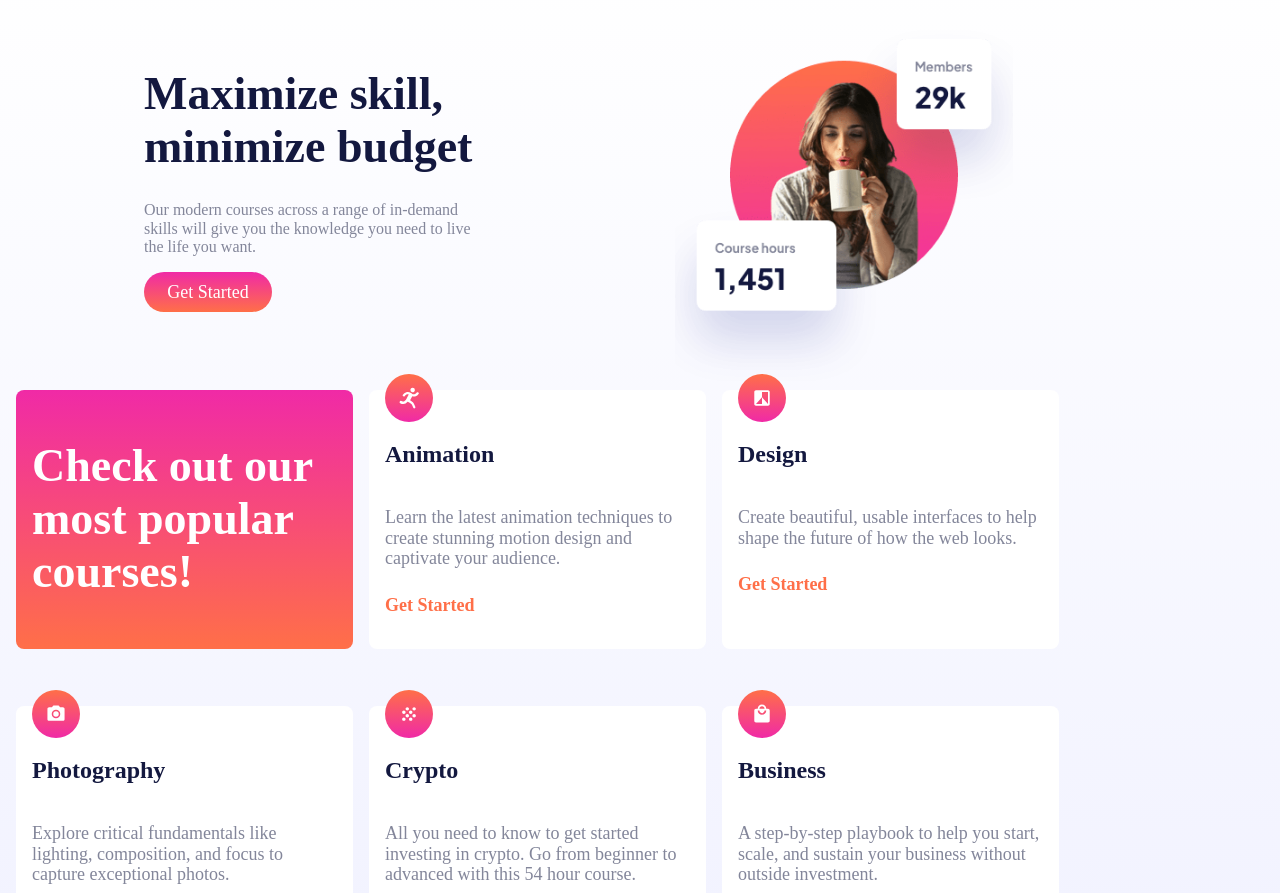
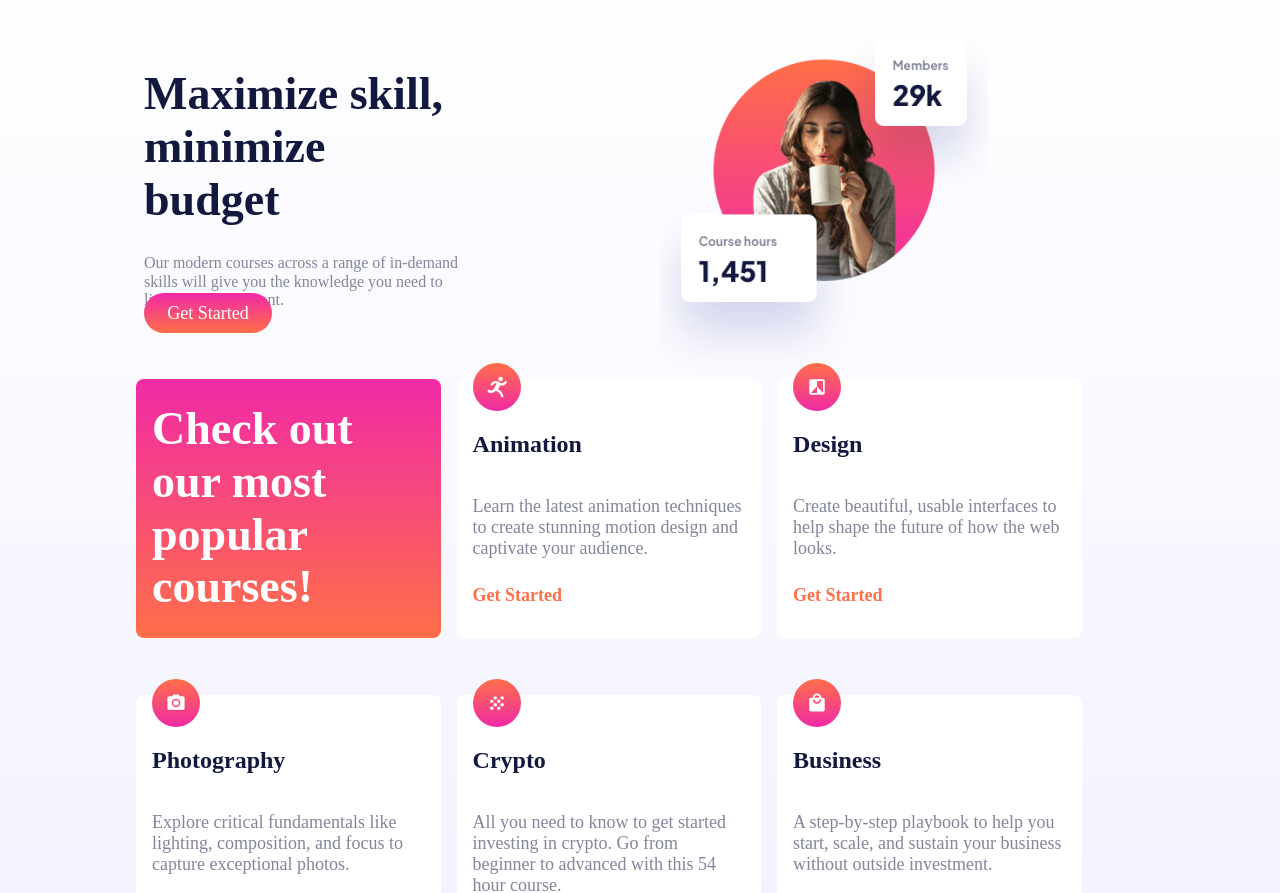
Before and after one commit to danielveg4/skilled-learning, a website built with Vite: page src/index.html in a window 1280 px wide. Shown: the part 59-952 px from the top of the page. Built offline with nearby package versions, Linux system fonts and the light colour scheme; some packages are replaced by stand-ins of ours.

Commit message:
Update style.css

```diff
--- a/src/css/style.css
+++ b/src/css/style.css
@@ -39,14 +39,22 @@ body {
 
 .header {
   display: flex;
-  flex-direction: row;
+  flex-direction: column;
   padding: 1rem;
 }
 
-@media screen and (min-width: 600px) {
+@media screen and (min-width: 768px) {
   .header {
     flex-direction: row;
-    justify-items: center;
+    margin-left: 2rem;
+    margin-right: 2rem;
+  }
+}
+
+@media screen and (min-width: 1024px) {
+  .header {
+    flex-direction: row;
+
     margin-left: 8rem;
   }
 }
@@ -70,7 +78,7 @@ body {
   font-size: var(--sizetext);
 }
 
-@media screen and (min-width: 600px) {
+@media screen and (min-width: 768px) {
   .button {
     position: absolute;
   }
@@ -81,9 +89,20 @@ body {
   font-size: var(--sizetitle);
 }
 
-@media screen and (min-width: 600px) {
+.portal {
+  display: flex;
+  flex-direction: column;
+}
+
+@media screen and (min-width: 768px) {
   .portal {
+    width: 69%;
     margin-top: 4rem;
+  }
+}
+
+@media screen and (min-width: 1024px) {
+  .portal {
     width: 30%;
     margin-top: 5rem;
   }
@@ -97,11 +116,16 @@ body {
 .photo {
 }
 
-@media screen and (min-width: 600px) {
+@media screen and (min-width: 768px) {
   .photo {
     margin-top: 4rem;
+    position: relative;
+  }
+}
+
+@media screen and (min-width: 1024px) {
+  .photo {
     width: 35%;
-    position: relative;
     margin-left: 15%;
   }
 }
@@ -109,6 +133,18 @@ body {
 .button--gta {
   background-image: var(--degradado);
   margin-left: 0;
+}
+
+@media screen and (min-width: 768px) {
+  .button--gta {
+    margin-top: 15rem;
+  }
+}
+
+@media screen and (min-width: 1024px) {
+  .button--gta {
+    margin-top: 16rem;
+  }
 }
 
 .cards {
@@ -119,11 +155,19 @@ body {
   gap: 1rem;
 }
 
-@media screen and (min-width: 600px) {
+@media screen and (min-width: 768px) {
   .cards {
     display: grid;
+    grid-template-columns: 46.5% 46.5%;
+    grid-template-rows: 300px 300px 300px;
+    margin-left: 2rem;
+  }
+}
+@media screen and (min-width: 1024px) {
+  .cards {
     grid-template-columns: 27% 27% 27%;
     grid-template-rows: 300px 300px;
+    margin-left: 7.5rem;
   }
 }
 
@@ -148,7 +192,7 @@ body {
   margin-bottom: 1rem;
 }
 
-@media screen and (min-width: 600px) {
+@media screen and (min-width: 768px) {
   .card--gradient {
     height: 259px;
     font-size: var(--sizetitle);
@@ -184,6 +228,13 @@ body {
   margin-top: 2rem;
 }
 
+@media screen and (min-width: 768px) {
+  .footer {
+    height: 4.5rem;
+    padding-left: 8.5rem;
+  }
+}
+
 .button--gradient {
   background-image: linear-gradient(#4851ff, #f02aa6);
 }
```
